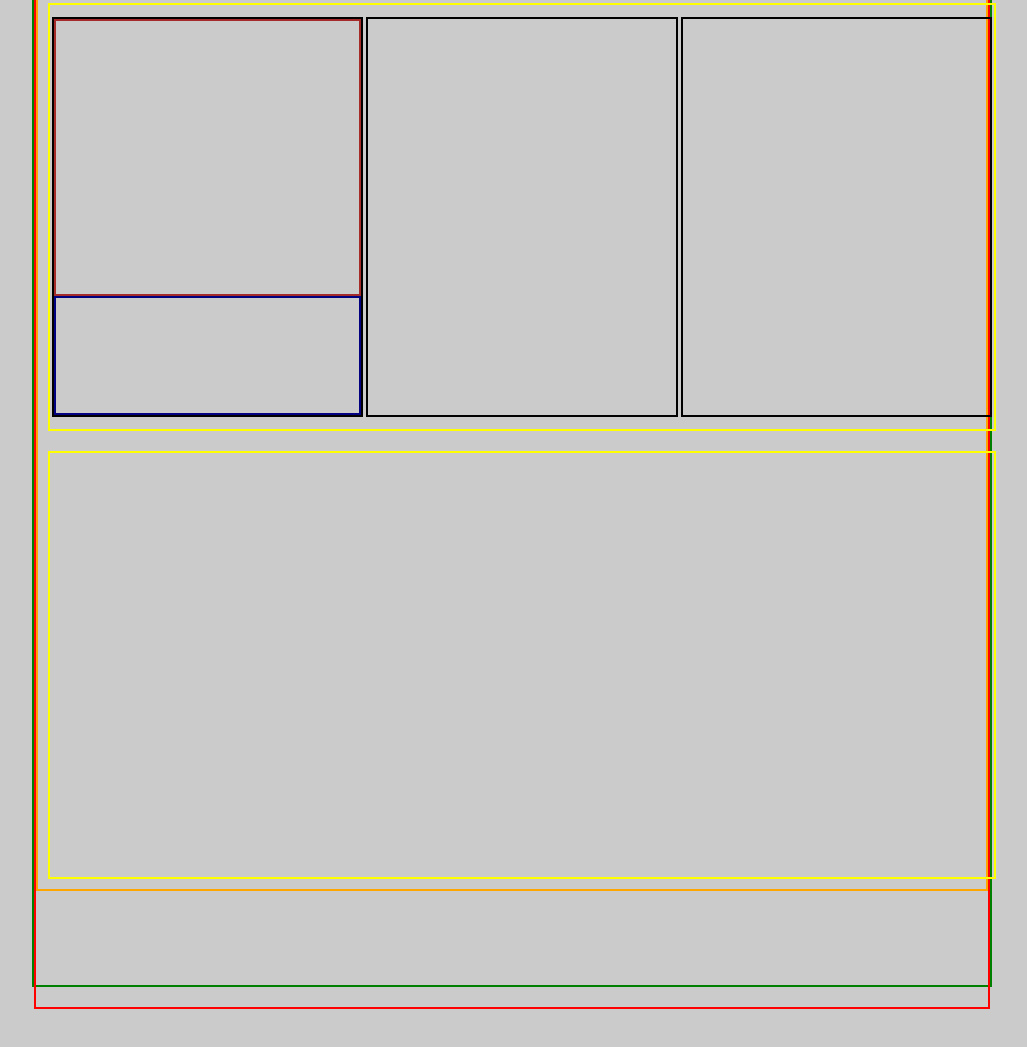
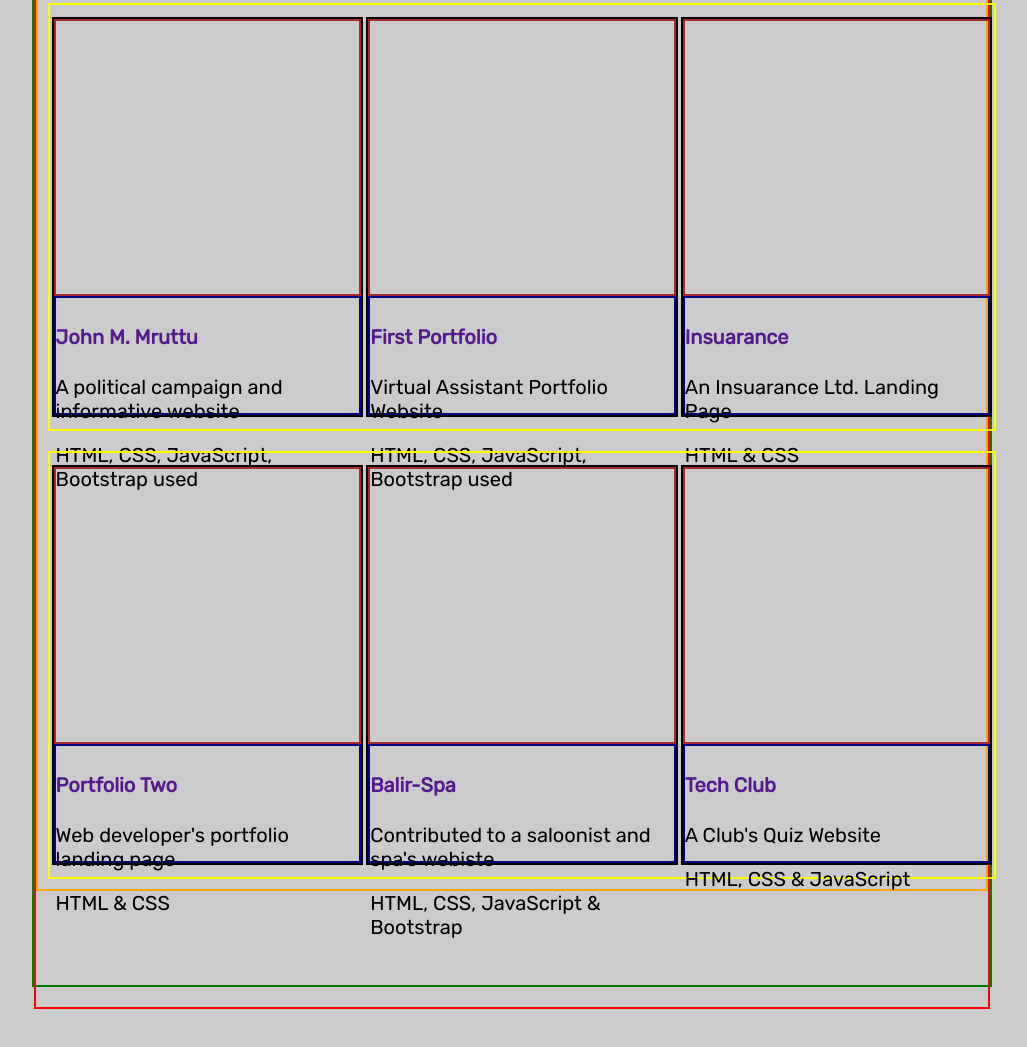
Before and after one commit to arnaudgerry/portfolio, a plain HTML site: page index.html in a window 1280 px wide. Shown: the part 4751-5798 px from the top of the page, without its empty margins (128-1155 px from the left). Drawn offline with Linux system fonts and the light colour scheme.

Commit message:
ts: designed portfolio sections

```diff
--- a/index.html
+++ b/index.html
@@ -275,13 +275,56 @@
                     <div class="content-plates">
                         <div class="row-one">
                             <div class="un">
+                                <div class="une mruttu"></div>
+                                <div class="deuxieme">
+                                    <h4><a href="">John M. Mruttu</a></h4>
+                                    <p>A political campaign and informative website</p>
+                                    <p>HTML, CSS, JavaScript, Bootstrap used</p>
+                                </div>
+                            </div>
+                            <div class="deux">
+                                <div class="une firstportfolio"></div>
+                                <div class="deuxieme">
+                                    <h4><a href="">First Portfolio</a></h4>
+                                    <p>Virtual Assistant Portfolio Website</p>
+                                    <p>HTML, CSS, JavaScript, Bootstrap used</p>
+                                </div>
+                            </div>
+                            <div class="trois">
+                                <div class="une insuarance"></div>
+                                <div class="deuxieme">
+                                    <h4><a href="">Insuarance</a></h4>
+                                    <p>An Insuarance Ltd. Landing Page</p>
+                                    <p>HTML & CSS</p>
+                                </div>
+                            </div>
+                        </div>
+                        <div class="row-two">
+                            <div class="un">
                                 <div class="une"></div>
-                                <div class="deuxieme"></div>
+                                <div class="deuxieme">
+                                    <h4><a href="">Portfolio Two</a></h4>
+                                    <p>Web developer's portfolio landing page</p>
+                                    <p>HTML & CSS</p>
+                                </div>
                             </div>
-                            <div class="deux"></div>
-                            <div class="trois"></div>
+                            <div class="deux">
+                                <div class="une"></div>
+                                <div class="deuxieme">
+                                    <h4><a href="">Balir-Spa</a></h4>
+                                    <p>Contributed to a saloonist and spa's webiste</p>
+                                    <p>HTML, CSS, JavaScript & Bootstrap </p>
+                                </div>
+                            </div>
+                            <div class="trois">
+                                <div class="une"></div>
+                                <div class="deuxieme">
+                                    <h4><a href="">Tech Club</a></h4>
+                                    <p>A Club's Quiz Website</p>
+                                    <p>HTML, CSS & JavaScript</p>
+                                </div>
+                            </div>
                         </div>
-                        <div class="row-two"></div>
                     </div>
                 </div>
             </div>
```
